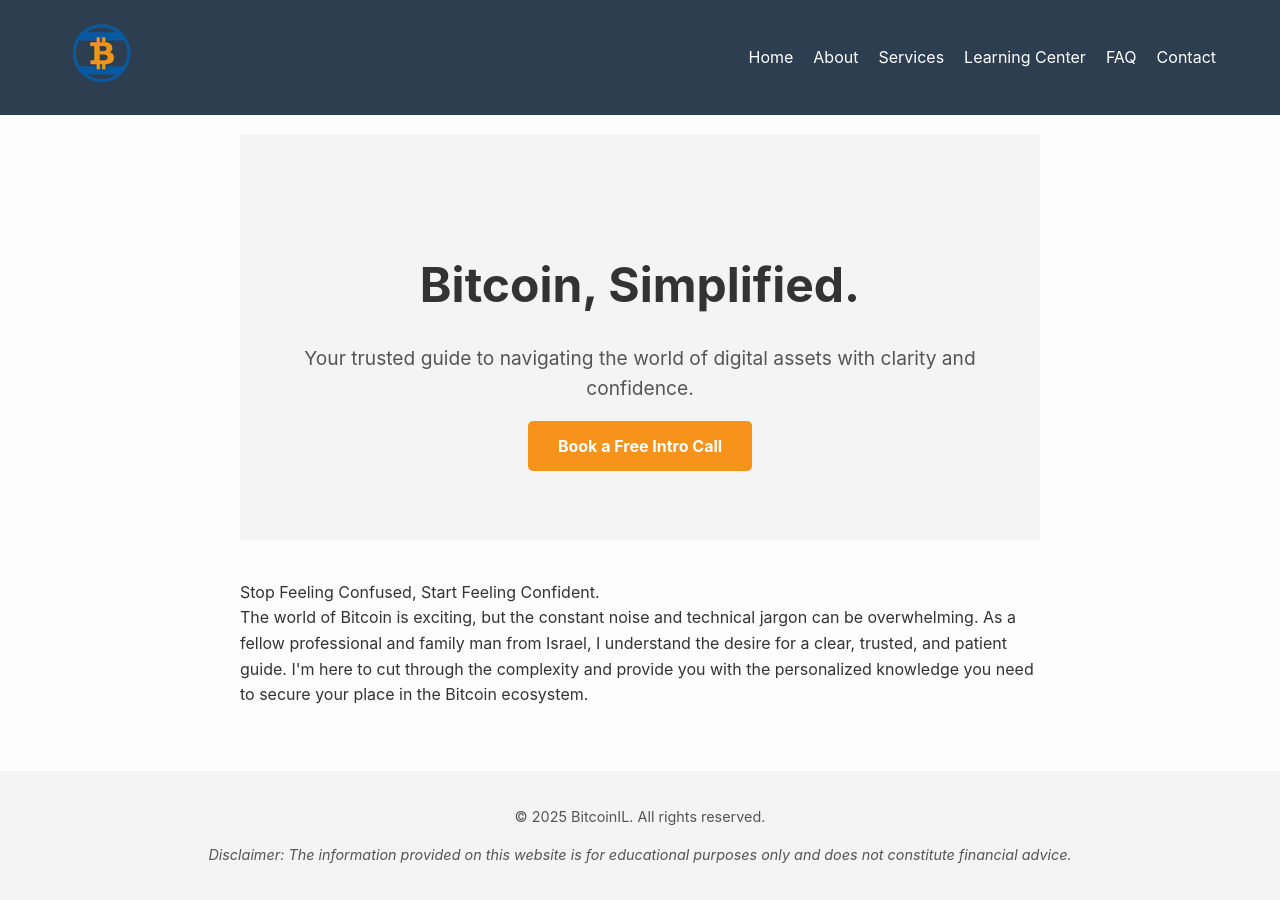
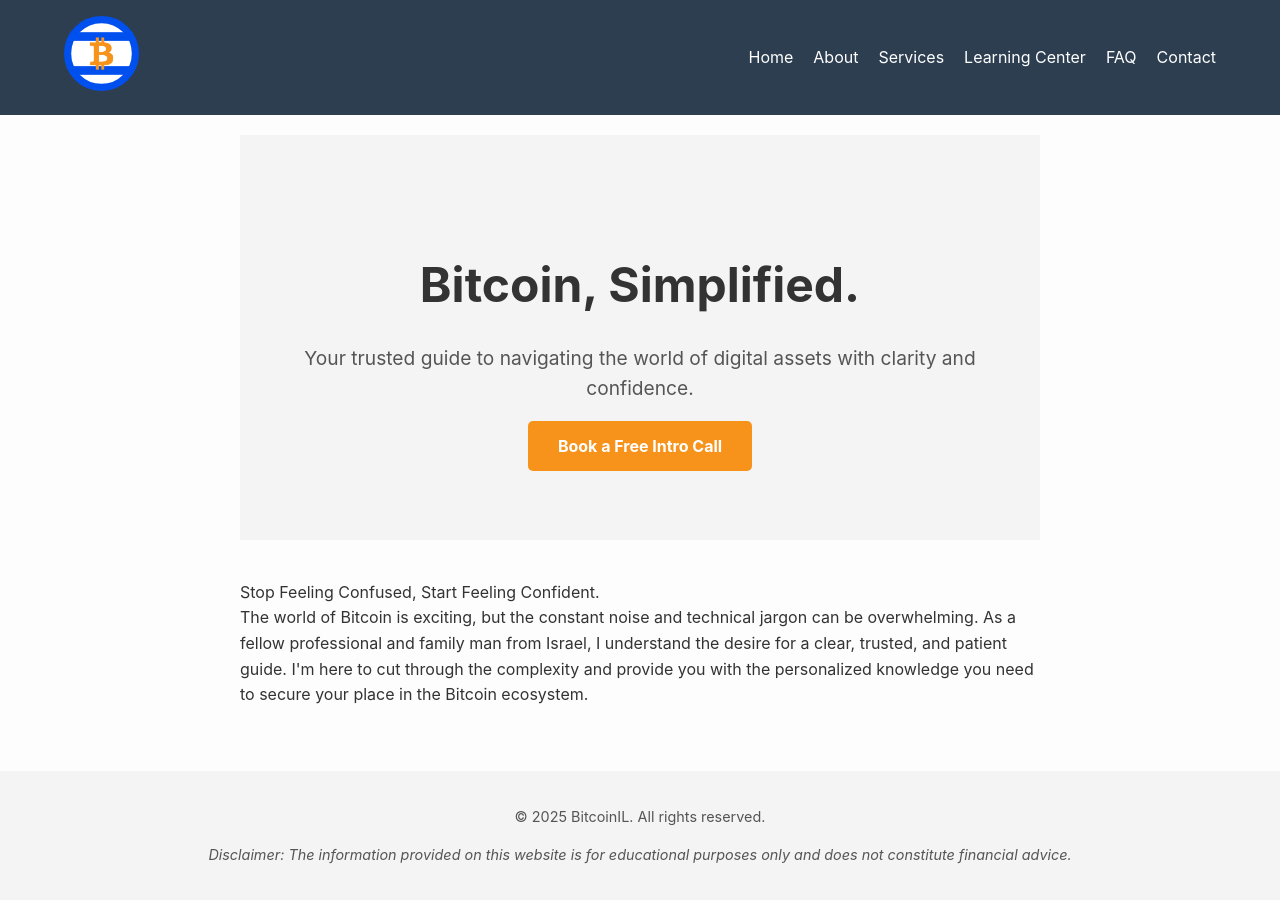
Before and after one commit to YaronWhite86/bitcoin-consulting-israel-staging.github.io, a Jekyll site: the page built from index.md, in a window 1280 px wide. Built offline with Jekyll 4.4.1, drawn with Linux system fonts in a browser that asks for light colours.

Commit message:
Update header.html
svg logo white background

```diff
--- a/_includes/header.html
+++ b/_includes/header.html
@@ -1,7 +1,7 @@
 <header>
   <nav>
     <a href="{{ '/' | relative_url }}" class="logo-link">
-      <img src="{{ '/assets/images/bitcoinIL_logo_2_100x100.png' | relative_url }}" alt="Business Logo">
+      <img src="{{ '/assets/images/bitil_logo_drawio.svg' | relative_url }}" alt="Business Logo">
     </a>
 
     <button class="hamburger-menu" aria-label="Toggle Menu">
```
